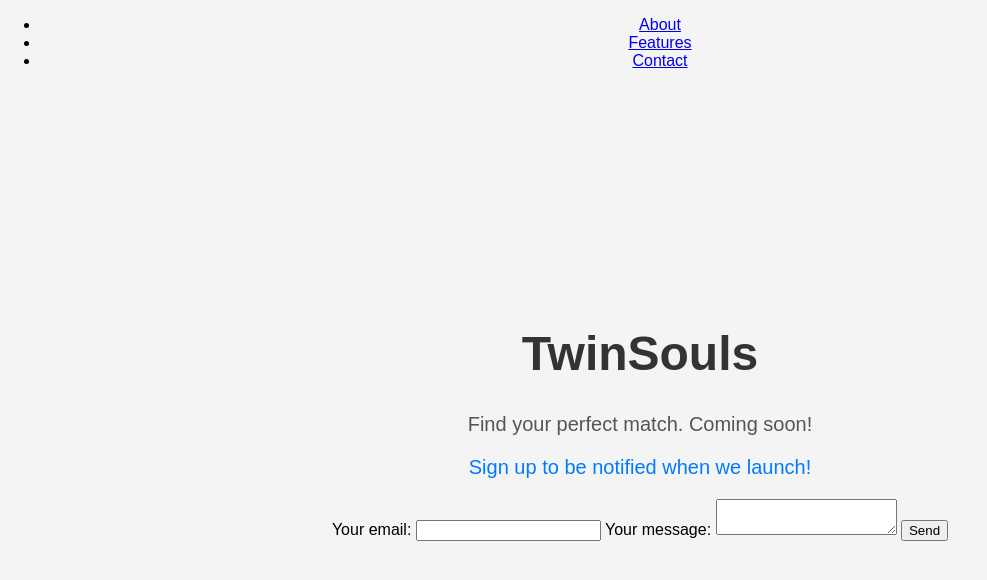
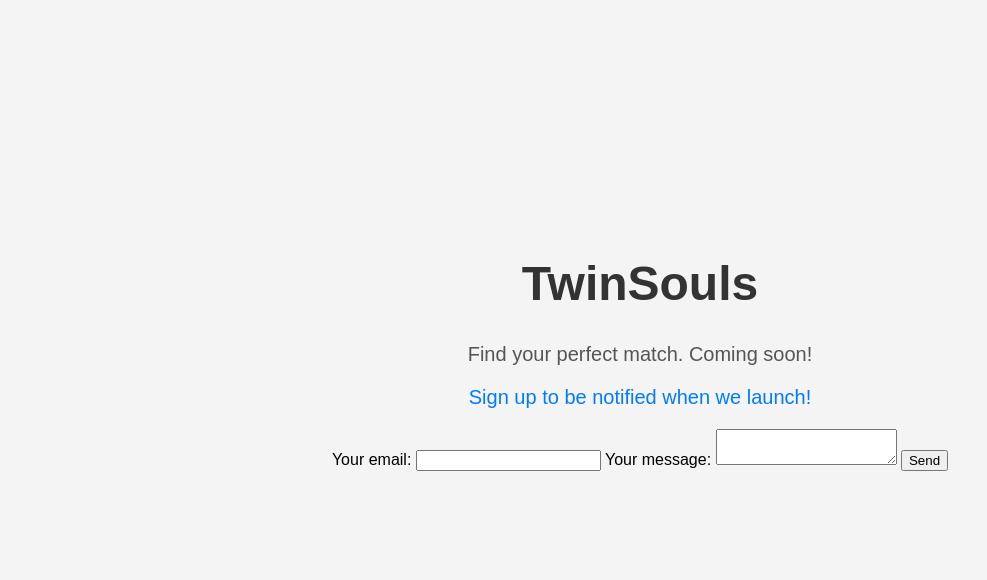
Before and after one commit to bsdelpesco/TwinSouls, a plain HTML site: page index.html in a window 1280 px wide. Shown: the whole page, without its empty margins (0-987 px from the left). Drawn offline with Linux system fonts and the light colour scheme.

Commit message:
Update index.html

```diff
--- a/index.html
+++ b/index.html
@@ -1,14 +1,6 @@
 <!DOCTYPE html>
 <html>
 <head>
-    <nav>
-    <ul>
-        <li><a href="#about">About</a></li>
-        <li><a href="#features">Features</a></li>
-        <li><a href="#contact">Contact</a></li>
-    </ul>
-</nav>
-
     <title>TwinSouls - Coming Soon</title>
     <style>
         body { font-family: Arial, sans-serif; text-align: center; margin: 0; padding: 0; background-color: #f4f4f4; }
```
